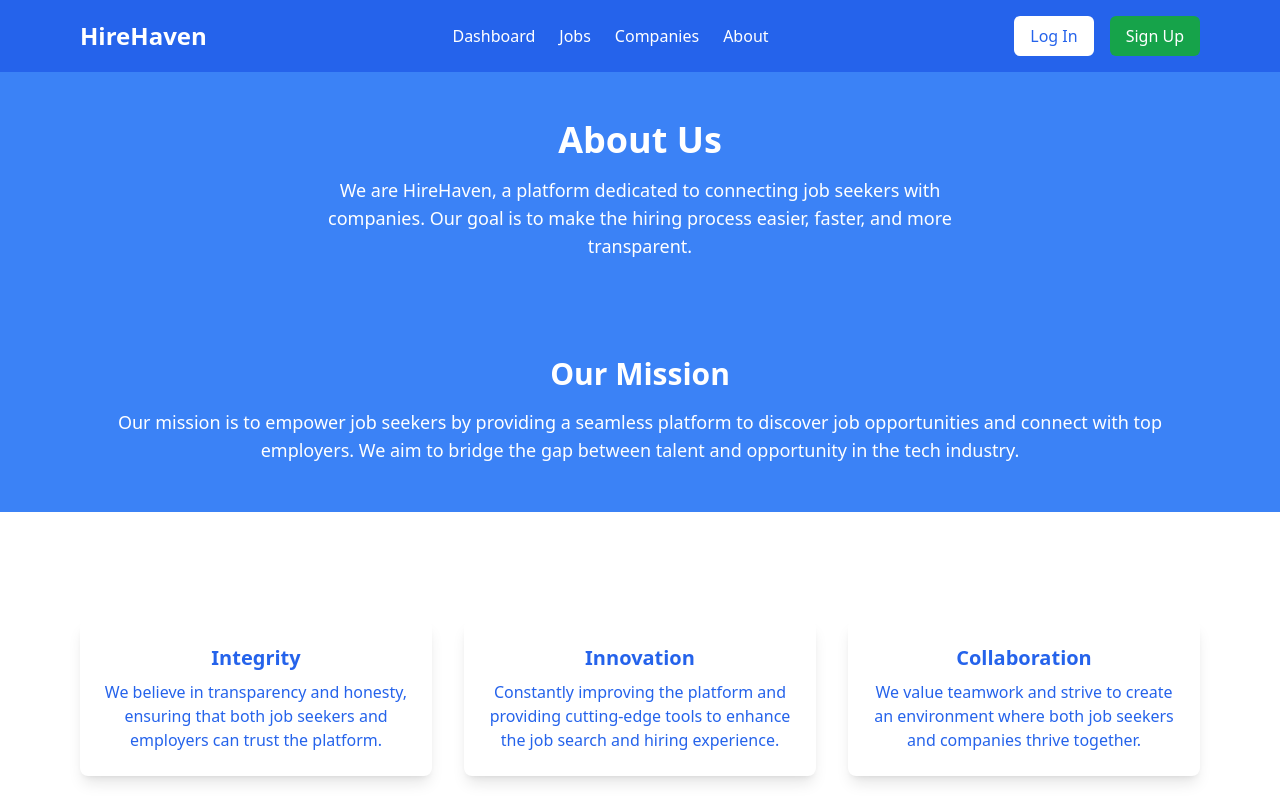
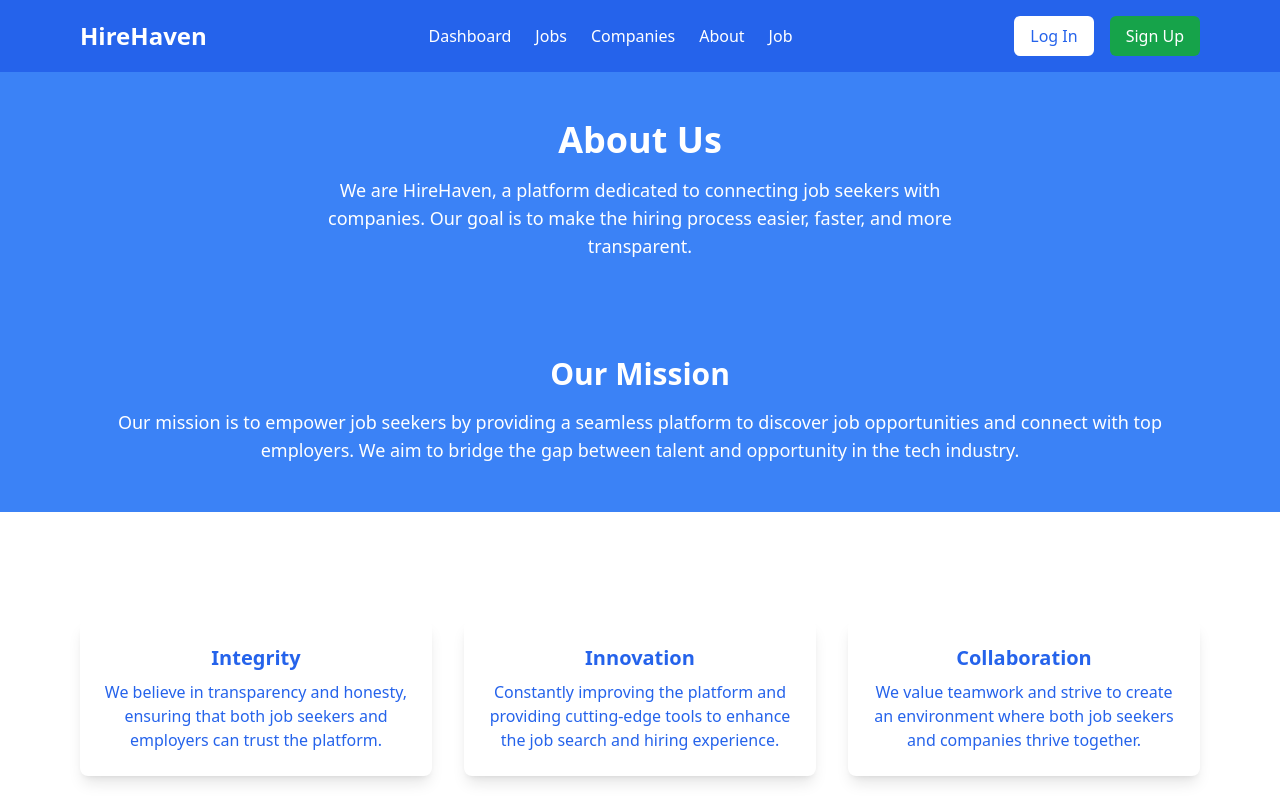
Before and after one commit to sahilkumar6006/HireHaven_Frontened, a React (Vite) app: page /AboutUs in a window 1280 px wide. Shown: the top 800 px of the page. Built offline with nearby package versions, Linux system fonts and the light colour scheme.

Commit message:
added the changes

```diff
--- a/src/components/navbar/index.tsx
+++ b/src/components/navbar/index.tsx
@@ -3,7 +3,7 @@
 import { useNavigate } from 'react-router-dom';
 
 const Navbar = () => {
-    const navigation = useNavigate();
+  const navigation = useNavigate();
   return (
     <nav className="bg-blue-600 text-white">
       <div className="max-w-6xl mx-auto px-4">
@@ -32,17 +32,21 @@
             </a>
 
 
-            <Link to={"/AboutUs"}  className="hover:text-blue-200 transition-colors">
+            <Link to={"/AboutUs"} className="hover:text-blue-200 transition-colors">
               About
+            </Link>
+
+            <Link to={"/PostJob"} className="hover:text-blue-200 transition-colors">
+              Job
             </Link>
           </div>
 
           {/* Buttons */}
           <div className="hidden md:flex space-x-4">
-            <button className="bg-white text-blue-600 px-4 py-2 rounded-md hover:bg-blue-50 transition-colors" onClick={() => navigation("/AuthPage", {logged: true})}>
+            <button className="bg-white text-blue-600 px-4 py-2 rounded-md hover:bg-blue-50 transition-colors" onClick={() => navigation("/AuthPage", { logged: true })}>
               Log In
             </button>
-            <button className="bg-green-600 text-white px-4 py-2 rounded-md hover:bg-green-700 transition-colors" onClick={() => navigation("/AuthPage", {logged: false})}>
+            <button className="bg-green-600 text-white px-4 py-2 rounded-md hover:bg-green-700 transition-colors" onClick={() => navigation("/AuthPage", { logged: false })}>
               Sign Up
             </button>
           </div>
```
